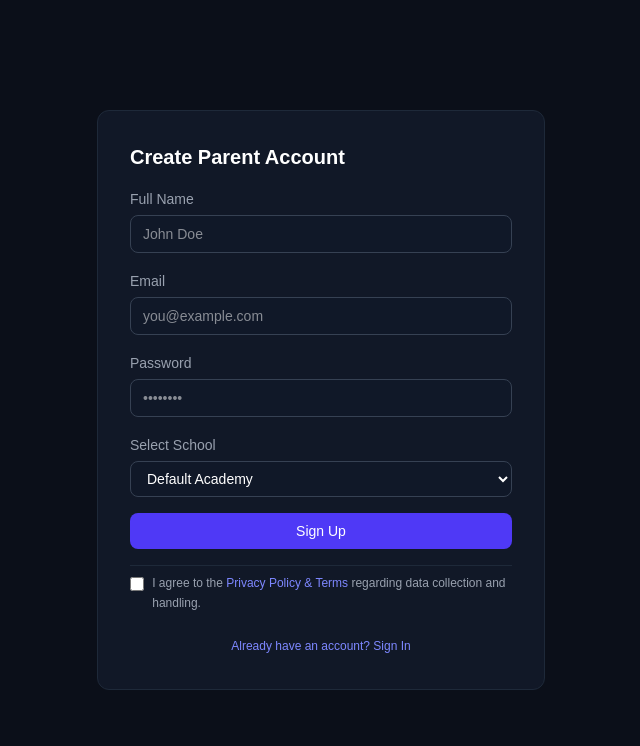
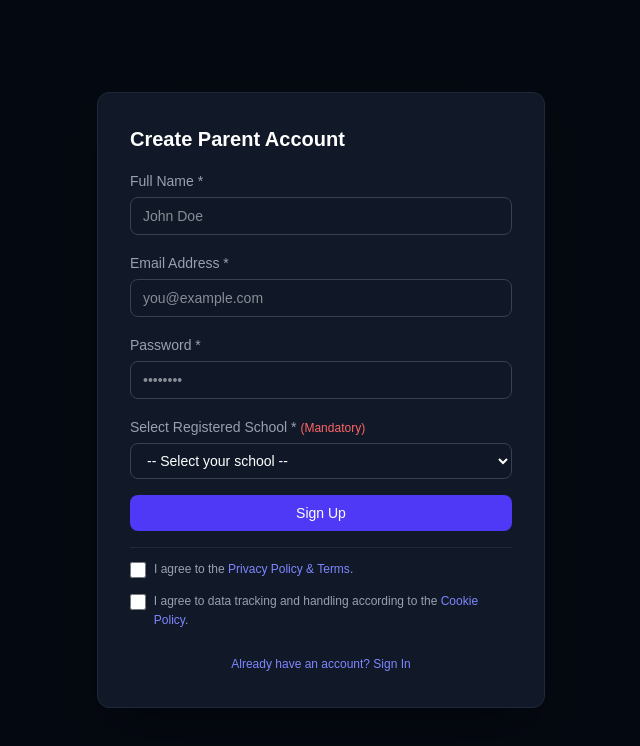
Before and after one commit to cdrif/SEEDORA, a React (Vite) app: page /login in a window 1280 px wide. Both pictures are taken after a click on the button "Don't have a parent account? Sign Up". Shown: the top 746 px of the page, without its empty margins (319-959 px from the left). Built offline with nearby package versions, Linux system fonts and the light colour scheme.

Commit message:
Update login component to mandatory school dropdown modal

```diff
--- a/src/components/Login.jsx
+++ b/src/components/Login.jsx
@@ -3,11 +3,18 @@ import { supabase } from '../lib/supabase';
 
 export default function Login() {
   const [isSignUp, setIsSignUp] = useState(false);
+  const [showSuccess, setShowSuccess] = useState(false); // Manages the success screen display
   const [email, setEmail] = useState('');
   const [password, setPassword] = useState('');
   const [fullName, setFullName] = useState('');
-  const [selectedSchoolSlug, setSelectedSchoolSlug] = useState('default-school');
+
+  // Mandatory school dropdown state (starts empty to enforce a selection)
+  const [selectedSchoolSlug, setSelectedSchoolSlug] = useState('');
+
+  // Compliance tracking states
   const [agreedToPrivacy, setAgreedToPrivacy] = useState(false);
+  const [agreedToCookies, setAgreedToCookies] = useState(false);
+
   const [loading, setLoading] = useState(false);
   const isMounted = useRef(true);
 
@@ -18,6 +25,7 @@ export default function Login() {
     };
   }, []);
 
+  // List of registered schools available across your platform
   const availableSchools = [
     { id: 'default-school-id', name: 'Default Academy', slug: 'default-school' },
     { id: 'seedora-high-id', name: 'Seedora Central High', slug: 'seedora-high' }
@@ -26,8 +34,15 @@ export default function Login() {
   const handleSubmit = async (e) => {
     e.preventDefault();
 
-    if (!agreedToPrivacy) {
-      alert('You must agree to the Privacy Policy & Terms to continue.');
+    // 1. Mandatory School Field Check
+    if (isSignUp && !selectedSchoolSlug) {
+      alert('Please select a school from the dropdown list. This field is mandatory.');
+      return;
+    }
+
+    // 2. Comprehensive Compliance Check
+    if (!agreedToPrivacy || !agreedToCookies) {
+      alert('You must explicitly agree to the Privacy Policy, Terms, and Cookie Policy to proceed.');
       return;
     }
 
@@ -51,7 +66,7 @@ export default function Login() {
         const userId = authData.user?.id;
         if (!userId) throw new Error('User registration failed.');
 
-        const chosenSchool = availableSchools.find((s) => s.slug === selectedSchoolSlug) || availableSchools[0];
+        const chosenSchool = availableSchools.find((s) => s.slug === selectedSchoolSlug);
         const role = 'parent';
 
         try {
@@ -67,7 +82,16 @@ export default function Login() {
           console.warn('Member profile insert skipped/deferred:', memberErr);
         }
 
+        // 3. Trigger the visual success state instead of an immediate page jump
+        if (isMounted.current) {
+          setLoading(false);
+          setShowSuccess(true);
+        }
+
+        // Wait briefly so they can read the success message before landing in their portal
+        setTimeout(() => {
           window.location.replace(`/${chosenSchool.slug}/${role}`);
+        }, 2205);
 
       } else {
         const signInCall = supabase.auth.signInWithPassword({
@@ -81,14 +105,12 @@ export default function Login() {
         const userId = authData.user.id;
         console.log("Logged in user ID:", userId);
 
-        // Check platform admin
         const adminResult = await supabase.from('platform_admins').select('*').eq('user_id', userId).maybeSingle();
         if (adminResult.data) {
           window.location.replace('/superadmin');
           return;
         }
 
-        // Fetch user's active school membership slug and role directly from school_members
         const { data: memberData } = await supabase
           .from('school_members')
           .select('school_slug, role')
@@ -103,7 +125,6 @@ export default function Login() {
           return;
         }
 
-        // Fallback if no school membership row found
         window.location.replace('/default-school/admin');
         return;
       }
@@ -116,18 +137,37 @@ export default function Login() {
   };
 
   return (
-    <div className="min-h-screen bg-[#0b0f19] flex items-center justify-center text-white px-4">
-      <form onSubmit={handleSubmit} className="bg-[#111827] border border-gray-800 p-8 rounded-xl w-full max-w-md space-y-4">
-        <h2 className="text-xl font-bold">{isSignUp ? 'Create Parent Account' : 'Sign In'}</h2>
+    <div className="fixed inset-0 z-50 min-h-screen bg-black/60 backdrop-blur-sm flex items-center justify-center text-white px-4 transition-all duration-300">
+      <div className="bg-[#111827] border border-gray-800 p-8 rounded-xl w-full max-w-md relative shadow-2xl transition-all duration-300">
+
+        {showSuccess ? (
+          /* Success Screen Reveal Render */
+          <div className="flex flex-col items-center justify-center py-10 space-y-4 text-center">
+            <div className="h-14 w-14 bg-green-500/10 text-green-400 rounded-full flex items-center justify-center border border-green-500/30 text-2xl font-bold">
+              ✓
+            </div>
+            <div>
+              <h3 className="text-xl font-bold text-white">Account Created!</h3>
+              <p className="text-sm text-gray-400 mt-1">
+                Setting up your parent profile and loading your dashboard layout...
+              </p>
+            </div>
+          </div>
+        ) : (
+          /* Main Interactive Sign In / Sign Up Form Interface */
+          <form onSubmit={handleSubmit} className="space-y-4">
+            <h2 className="text-xl font-bold text-center sm:text-left">
+              {isSignUp ? 'Create Parent Account' : 'Sign In'}
+            </h2>
 
             {isSignUp && (
               <div>
-            <label className="text-sm text-gray-400">Full Name</label>
+                <label className="text-sm text-gray-400">Full Name *</label>
                 <input
                   type="text"
                   value={fullName}
                   onChange={(e) => setFullName(e.target.value)}
-              className="w-full mt-1 px-3 py-2 bg-gray-900 border border-gray-700 rounded-lg text-white text-sm"
+                  className="w-full mt-1 px-3 py-2 bg-gray-900 border border-gray-700 rounded-lg text-white text-sm focus:ring-1 focus:ring-indigo-500 focus:border-indigo-500 outline-none"
                   placeholder="John Doe"
                   required
                 />
@@ -135,24 +175,24 @@ export default function Login() {
             )}
 
             <div>
-          <label className="text-sm text-gray-400">Email</label>
+              <label className="text-sm text-gray-400">Email Address *</label>
               <input
                 type="email"
                 value={email}
                 onChange={(e) => setEmail(e.target.value)}
-            className="w-full mt-1 px-3 py-2 bg-gray-900 border border-gray-700 rounded-lg text-white text-sm"
+                className="w-full mt-1 px-3 py-2 bg-gray-900 border border-gray-700 rounded-lg text-white text-sm focus:ring-1 focus:ring-indigo-500 focus:border-indigo-500 outline-none"
                 placeholder="you@example.com"
                 required
               />
             </div>
 
             <div>
-          <label className="text-sm text-gray-400">Password</label>
+              <label className="text-sm text-gray-400">Password *</label>
               <input
                 type="password"
                 value={password}
                 onChange={(e) => setPassword(e.target.value)}
-            className="w-full mt-1 px-3 py-2 bg-gray-900 border border-gray-700 rounded-lg text-white text-sm"
+                className="w-full mt-1 px-3 py-2 bg-gray-900 border border-gray-700 rounded-lg text-white text-sm focus:ring-1 focus:ring-indigo-500 focus:border-indigo-500 outline-none"
                 placeholder="••••••••"
                 required
               />
@@ -160,12 +200,16 @@ export default function Login() {
 
             {isSignUp && (
               <div>
-            <label className="text-sm text-gray-400">Select School</label>
+                <label className="text-sm text-gray-400">
+                  Select Registered School * <span className="text-xs text-red-400">(Mandatory)</span>
+                </label>
                 <select
                   value={selectedSchoolSlug}
                   onChange={(e) => setSelectedSchoolSlug(e.target.value)}
-              className="w-full mt-1 px-3 py-2 bg-gray-900 border border-gray-700 rounded-lg text-white text-sm"
+                  className="w-full mt-1 px-3 py-2 bg-gray-900 border border-gray-700 rounded-lg text-white text-sm focus:ring-1 focus:ring-indigo-500 focus:border-indigo-500 outline-none cursor-pointer"
+                  required
                 >
+                  <option value="" disabled hidden>-- Select your school --</option>
                   {availableSchools.map((school) => (
                     <option key={school.id} value={school.slug}>
                       {school.name}
@@ -178,12 +222,14 @@ export default function Login() {
             <button
               type="submit"
               disabled={loading}
-          className="w-full py-2 bg-indigo-600 hover:bg-indigo-500 rounded-lg font-medium transition-colors text-sm cursor-pointer"
+              className="w-full py-2 bg-indigo-600 hover:bg-indigo-500 disabled:bg-indigo-800 disabled:cursor-not-allowed rounded-lg font-medium transition-colors text-sm cursor-pointer pt-2"
             >
               {loading ? 'Please wait...' : (isSignUp ? 'Sign Up' : 'Login')}
             </button>
 
-        <div className="flex items-start space-x-2 pt-2 border-t border-gray-800">
+            {/* Compliance Checkboxes Layout */}
+            <div className="pt-3 border-t border-gray-800 space-y-3">
+              <div className="flex items-start space-x-2">
                 <input
                   type="checkbox"
                   id="privacy-consent"
@@ -194,28 +240,45 @@ export default function Login() {
                 />
                 <label htmlFor="privacy-consent" className="text-xs text-gray-400 leading-relaxed">
                   I agree to the{' '}
-            <a
-              href="https://www.seedoraservices.com/privacy&terms"
-              target="_blank"
-              rel="noopener noreferrer"
-              className="text-indigo-400 hover:underline"
-            >
+                  <a href="https://www.seedoraservices.com/privacy&terms" target="_blank" rel="noopener noreferrer" className="text-indigo-400 hover:underline">
                     Privacy Policy & Terms
-            </a>
-            {' '}regarding data collection and handling.
+                  </a>.
                 </label>
+              </div>
+
+              <div className="flex items-start space-x-2">
+                <input
+                  type="checkbox"
+                  id="cookie-consent"
+                  checked={agreedToCookies}
+                  onChange={(e) => setAgreedToCookies(e.target.checked)}
+                  className="mt-0.5 h-4 w-4 rounded border-gray-700 bg-gray-900 text-indigo-600 focus:ring-indigo-500 cursor-pointer"
+                  required
+                />
+                <label htmlFor="cookie-consent" className="text-xs text-gray-400 leading-relaxed">
+                  I agree to data tracking and handling according to the{' '}
+                  <a href="https://www.seedoraservices.com/cookie-policy" target="_blank" rel="noopener noreferrer" className="text-indigo-400 hover:underline">
+                    Cookie Policy
+                  </a>.
+                </label>
+              </div>
             </div>
 
             <div className="text-center pt-1">
               <button
                 type="button"
-            onClick={() => setIsSignUp(!isSignUp)}
+                onClick={() => {
+                  setIsSignUp(!isSignUp);
+                  setSelectedSchoolSlug(''); // Reset selection when switching views
+                }}
                 className="text-xs text-indigo-400 hover:underline cursor-pointer"
               >
                 {isSignUp ? 'Already have an account? Sign In' : "Don't have a parent account? Sign Up"}
               </button>
             </div>
           </form>
+        )}
+      </div>
     </div>
   );
 }
```
Lines whose indentation alone changed are shown as unchanged.
